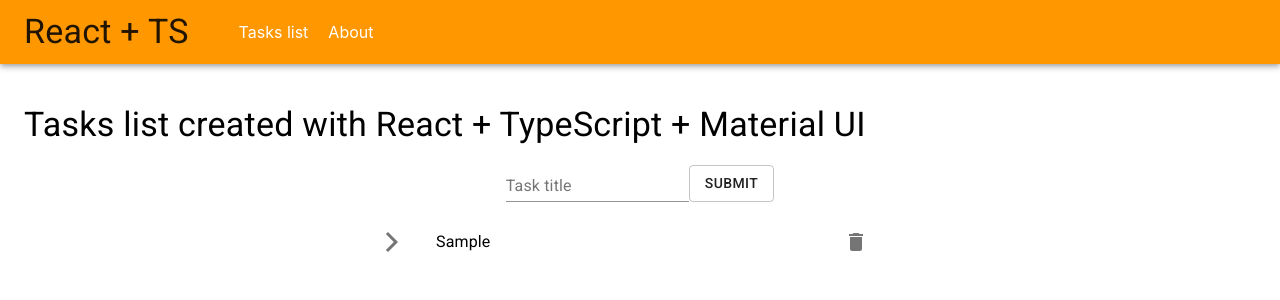
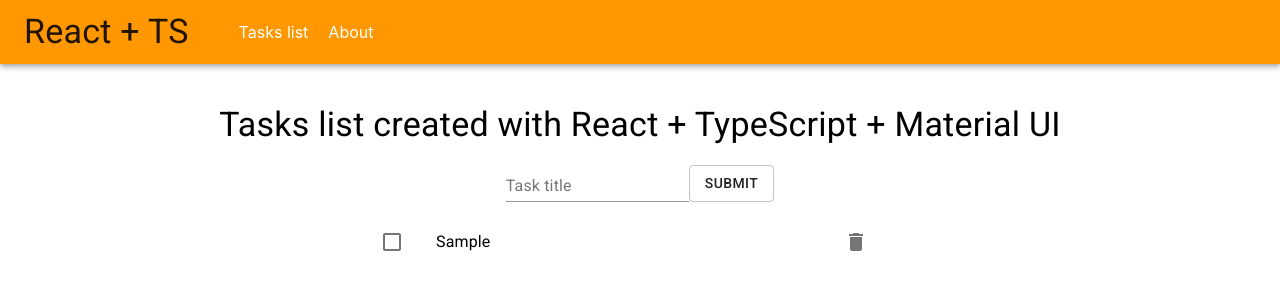
Before and after one commit to picprofit/react-typescript, a React (Create React App) app: page / in a window 1280 px wide. Both pictures are taken after typing "Sample" into the empty fields and a click on the button "SUBMIT". Shown: the top 300 px of the page. Built offline with nearby package versions, Linux system fonts and the light colour scheme.

Commit message:
add: tasks completing

```diff
--- a/src/App.tsx
+++ b/src/App.tsx
@@ -22,7 +22,8 @@ const App: React.FC = () => {
       ...prev,
       {
         id: getRandomKey(),
-        value: task
+        value: task,
+        completed: false
       }
     ]);
   };
@@ -35,12 +36,27 @@ const App: React.FC = () => {
     );
   };
 
+  const toggleTask = (taskId: string) => {
+    setTasks(prev =>
+      prev.map(
+        (item: taskInterface): taskInterface => {
+          return taskId === item.id
+            ? {
+                ...item,
+                completed: !item.completed
+              }
+            : item;
+        }
+      )
+    );
+  };
+
   return (
     <>
       <NavBar />
       <Container>
         <Box mt={5} mb={5}>
-          <Typography variant="h4" component="h1">
+          <Typography variant="h4" component="h1" align="center">
             Tasks list created with React + TypeScript + Material UI
           </Typography>
           <Container maxWidth="sm">
@@ -48,7 +64,7 @@ const App: React.FC = () => {
               <TodoForm addTask={addTask} />
             </Box>
             <Box mt={1} mb={1}>
-              <TodoList tasks={tasks} deleteTask={deleteTask}></TodoList>
+              <TodoList tasks={tasks} deleteTask={deleteTask} toggleTask={toggleTask}></TodoList>
             </Box>
           </Container>
         </Box>
--- a/src/components/TodoList.tsx
+++ b/src/components/TodoList.tsx
@@ -3,38 +3,56 @@ import List from '@material-ui/core/List';
 import ListItem from '@material-ui/core/ListItem';
 import ListItemIcon from '@material-ui/core/ListItemIcon';
 import ListItemText from '@material-ui/core/ListItemText';
+import styled from "styled-components";
 
-import ArrowForwardIosIcon from '@material-ui/icons/ArrowForwardIos';
 import DeleteIcon from '@material-ui/icons/Delete';
+import CheckBoxOutlineBlankIcon from '@material-ui/icons/CheckBoxOutlineBlank';
+import CheckBoxIcon from '@material-ui/icons/CheckBox';
 
 import taskInterface from '../interfaces/taskInterface';
 
 interface TodoListProps {
   tasks: taskInterface[];
   deleteTask: (taskId: string) => void;
+  toggleTask: (taskId: string) => void;
 }
 
-const TodoList: React.FC<TodoListProps> = ({ tasks, deleteTask }) => {
+interface StyledProps {
+  completed: boolean;
+}
+
+const Task = styled(ListItem)`
+${(props: StyledProps) => props.completed ? "text-decoration: line-through;" : ""}
+`;
+
+const TodoList: React.FC<TodoListProps> = ({
+  tasks,
+  deleteTask,
+  toggleTask
+}) => {
   return (
     <List>
       {tasks.map(item => {
         return (
-          <ListItem
-            key={item.id}
-            button
-          >
-            <ListItemIcon>
-              <ArrowForwardIosIcon />
+          <Task key={item.id} button completed={item.completed}>
+            <ListItemIcon
+              onClick={(e: React.MouseEvent<HTMLElement>) => {
+                e.preventDefault();
+                toggleTask(item.id);
+              }}
+            >
+              {item.completed ? <CheckBoxIcon /> : <CheckBoxOutlineBlankIcon />}
             </ListItemIcon>
             <ListItemText primary={item.value} />
             <ListItemIcon
-                onClick={(e: React.MouseEvent<HTMLElement>) => {
-                  e.preventDefault();
-                  deleteTask(item.id);
-                }}>
+              onClick={(e: React.MouseEvent<HTMLElement>) => {
+                e.preventDefault();
+                deleteTask(item.id);
+              }}
+            >
               <DeleteIcon />
             </ListItemIcon>
-          </ListItem>
+          </Task>
         );
       })}
     </List>
--- a/src/interfaces/taskInterface.ts
+++ b/src/interfaces/taskInterface.ts
@@ -1,6 +1,7 @@
 interface taskInterface {
   id: string;
   value: string;
+  completed: boolean;
 }
 
 export default taskInterface;
```
